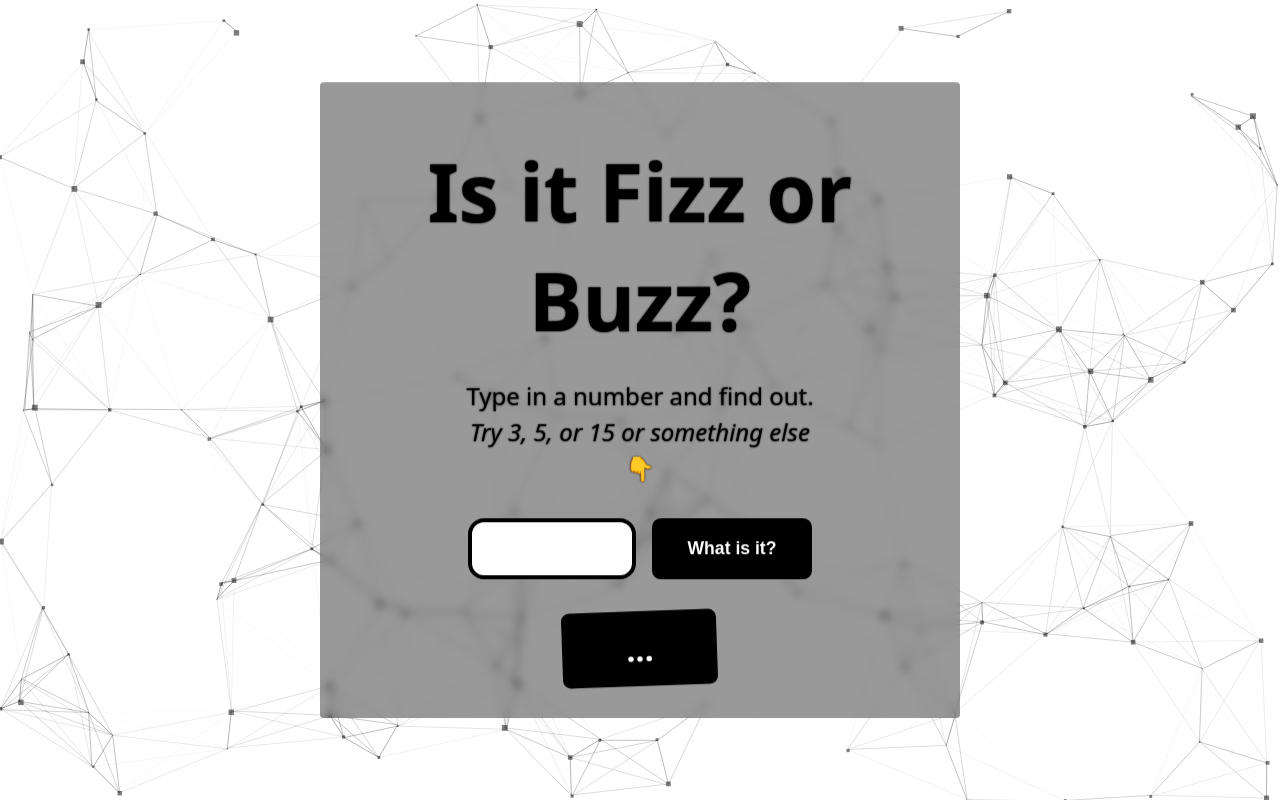
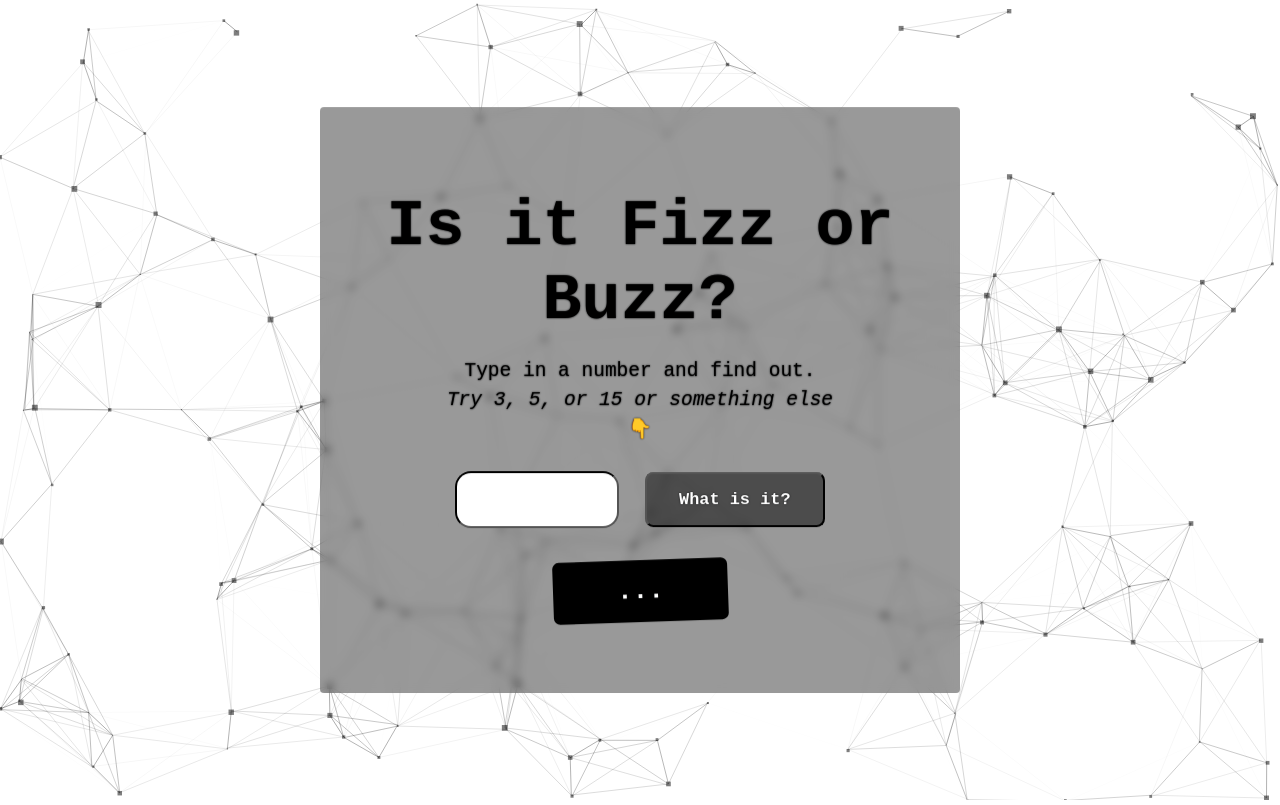
Before and after one commit to mumaralfajar/fizzbuzz-js, a plain HTML site: page index.html in a window 1280 px wide. Drawn offline with nearby package versions, Linux system fonts and the light colour scheme.

Commit message:
minor change in styles

```diff
--- a/css/style.css
+++ b/css/style.css
@@ -1,7 +1,5 @@
-/* TODO: Small animation when "result" box updates */
-
 body {
-    font-family: system-ui, sans-serif;
+    font-family: monospace;
     text-align: center;
     margin: 0em;
     display: grid;
@@ -27,7 +25,7 @@ h2 {
     padding: 1rem 4rem;
     font-size: 2em;
     color: #fff;
-    background-color: #000;
+    background-color: rgb(0, 0, 0);
     transform: rotate(-2deg);
     border-radius: .25em;
     transition: 0.3s;
@@ -52,53 +50,49 @@ form {
 }
 
 input {
-    border: solid 4px #000;
+    border-color: #000;
     border-radius: .5em;
     padding: .5rem 1rem;
-    margin-right: .5em;
+    margin-right: 0.8em;
     max-width: 4em;
     font-size: 2em;
     text-align: center;
+    transition: 0.3s;
 }
 
 input:focus {
     outline: none;
-    border: solid 5px #000;
+    transform: scale(1.1);
 }
 
 button {
-    border: solid 4px #000;
+    outline: none;
+    font-family: monospace;
     border-radius: .5em;
     color: #fff;
-    background-color: #000;
     font-weight: bold;
-    font-size: 1.1em;
+    font-size: 1.3em;
     padding: 1rem 2rem;
+    background: rgba(53, 53, 53, 0.4);
+    text-shadow: 0px 0px 2px #131415;
+    backdrop-filter: blur(1px);
+    transition: 0.3s;
 }
 
-/* .card {
-    box-shadow: 0 4px 8px 0 rgba(0, 0, 0, 0.2);
-    border-radius: 5px;
-    padding: 0px 72px 32px 72px;
-    margin-top: 0px;
-    color: #fff;
-    font-size: 18px;
-    background: rgba(255, 255, 255, 0.1);
-    box-shadow: 10px 10px 20px -10px rgba(255, 255, 255, 0.2);
-    border-right: 1px solid rgba(255, 255, 255, 0.2);
-    border-bottom: 1px solid rgba(255, 255, 255, 0.2);
-    backdrop-filter: blur(5px);
-} */
+button:hover {
+    cursor: pointer;
+    transform: scale(1.1);
+}
 
 .card {
     position: absolute;
-	top: 50%;
-	right: 50%;
-	transform: translate(50%,-50%);
-    max-width: 90%;
-	padding: 0em 3em;
-	background: rgba(0, 0, 0, 0.4);
-	text-shadow: 0px 0px 2px #131415;
+    top: 50%;
+    right: 50%;
+    transform: translate(50%, -50%);
+    max-width: 100%;
+    padding: 3em;
+    background: rgba(0, 0, 0, 0.4);
+    text-shadow: 0px 0px 2px #131415;
     backdrop-filter: blur(4px);
     border-radius: 4px;
 }
@@ -112,3 +106,7 @@ button {
     z-index: -1;
     background: rgb(255, 255, 255);
 }
+
+#particles-js:hover {
+    cursor: pointer;
+}
```
